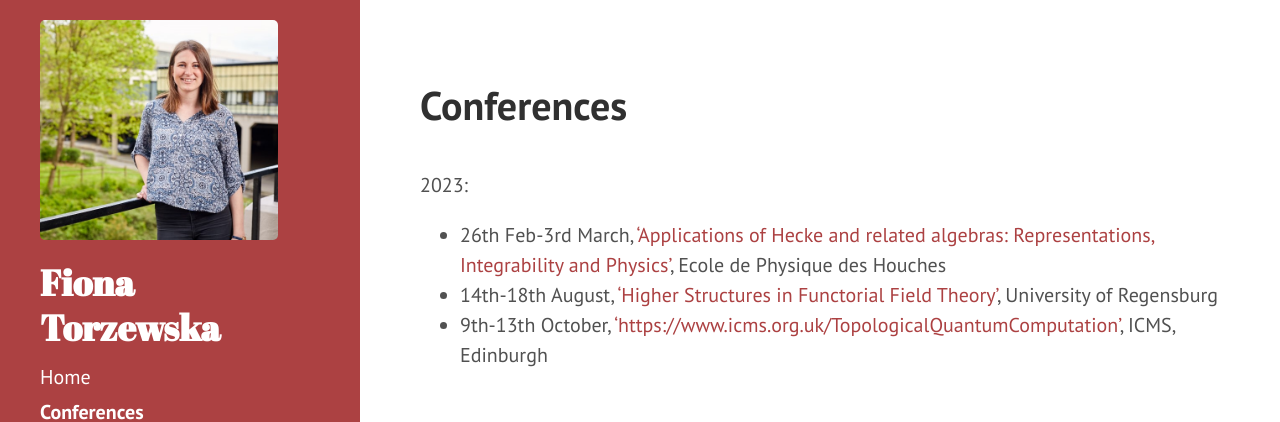
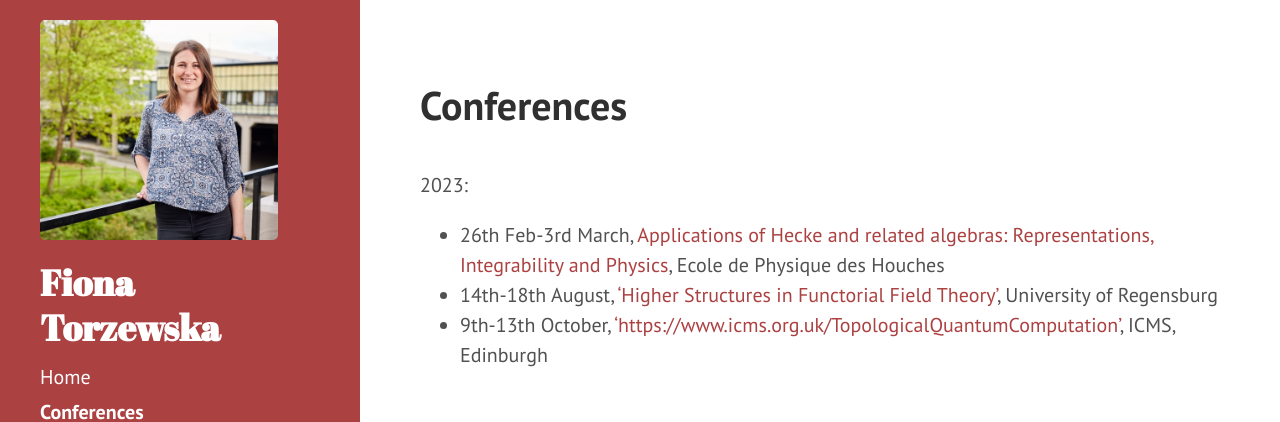
Before and after one commit to fionatorzewska/fionatorzewska.github.io, a Jekyll site: the page built from conferences.md, in a window 1280 px wide and 900 px high. Shown: the top 422 px of the window. Built offline with Jekyll 4.4.1, drawn with Linux system fonts in a browser that asks for light colours; Markdown is read by kramdown in place of the engine named in the settings.

```diff
--- a/conferences.md
+++ b/conferences.md
@@ -11,7 +11,7 @@ title: Conferences
 
 <br> 2023:
 
-- 26th Feb-3rd March, ['Applications of Hecke and related algebras: Representations, Integrability and Physics'](https://indico.math.cnrs.fr/event/6037/), Ecole de Physique des Houches
+- 26th Feb-3rd March, [Applications of Hecke and related algebras: Representations, Integrability and Physics](https://indico.math.cnrs.fr/event/6037/), Ecole de Physique des Houches
 - 14th-18th August, ['Higher Structures in Functorial Field Theory'](https://homepages.uni-regensburg.de/~lum63364/ConferenceFFT/), University of Regensburg
 - 9th-13th October, ['https://www.icms.org.uk/TopologicalQuantumComputation'](Topological Quantum Computation), ICMS, Edinburgh
 
```
